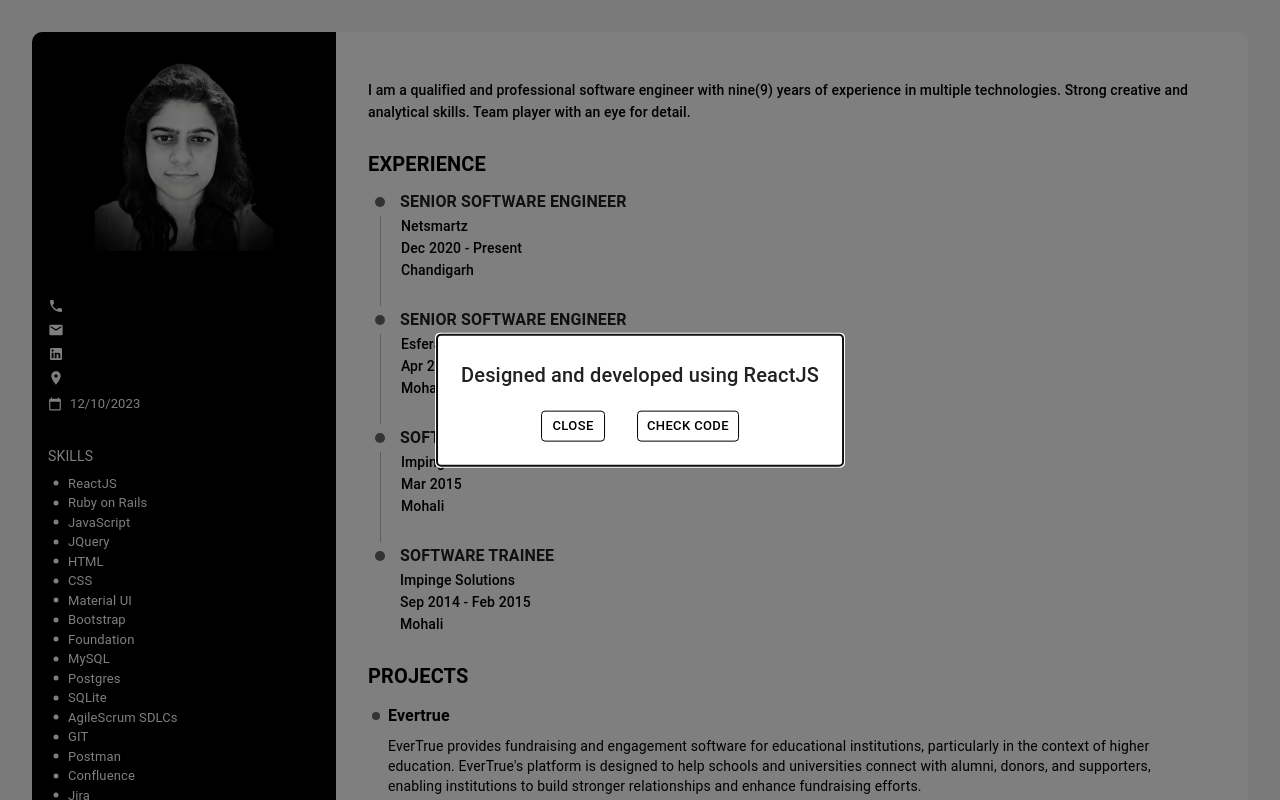
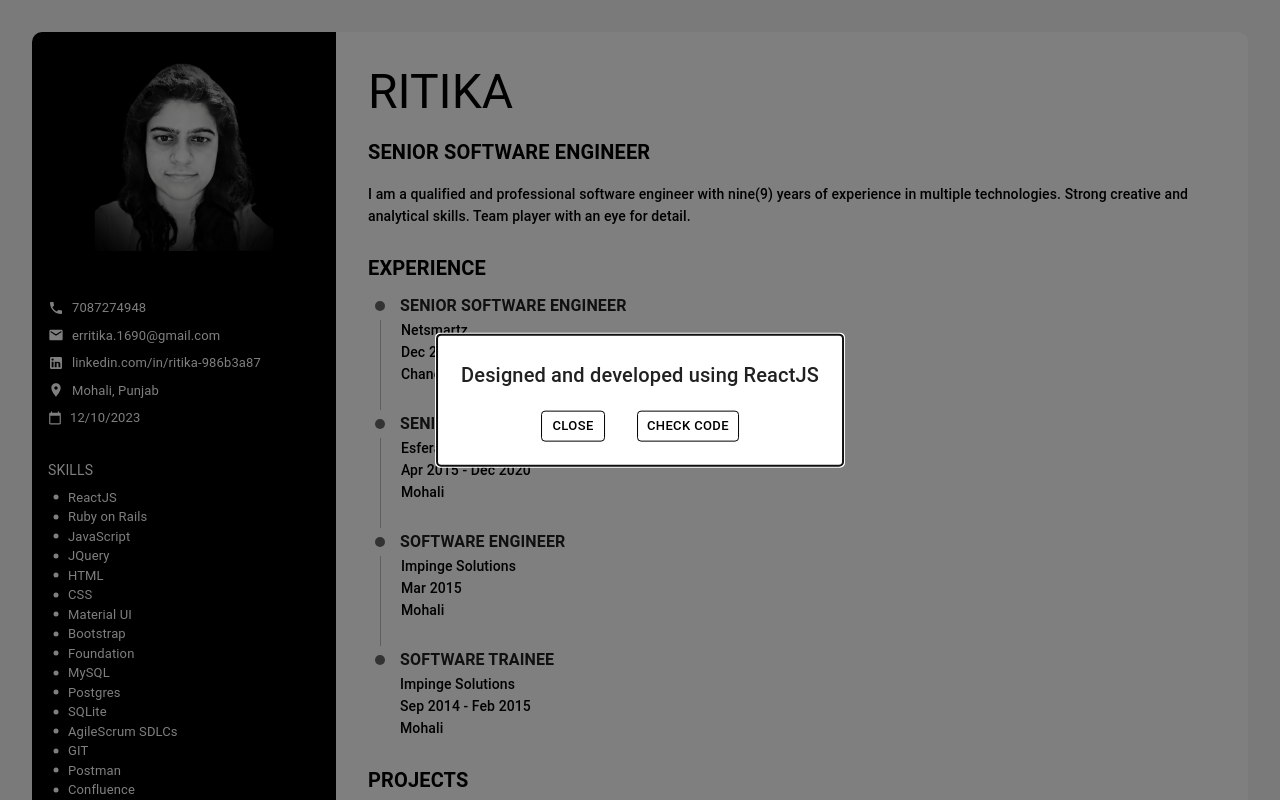
Before and after one commit to Ritika90/CV, a React (Create React App) app: page / in a window 1280 px wide. Shown: the top 800 px of the page. Built offline with nearby package versions, Linux system fonts and the light colour scheme.

Commit message:
added variables

```diff
--- a/src/components/contants/theme.jsx
+++ b/src/components/contants/theme.jsx
@@ -92,4 +92,11 @@
 export const SCHOOL_EDUCATION = ['HSC(CBSE: 78.4%)', 'SSC(CBSE: 78.2%)'];
 export const STRENGTHS = ["Leadership Quality", "Quick Learner", "Punctual", "Flexible"];
 export const ACHIEVEMENTS = ["M.Tech Gold Medalist", "First prize in intra college table tennis competition", "First prize in the women's doubles category at the intra-college badminton championship", "Second prize in intra college volleyball championship"];
-export const SKILLS = ['ReactJS', 'Ruby on Rails', 'JavaScript', 'JQuery', 'HTML', 'CSS', 'Material UI', 'Bootstrap', 'Foundation', 'MySQL', 'Postgres', 'SQLite', 'Agile\Scrum SDLCs', 'GIT', 'Postman', 'Confluence', 'Jira'];
+export const SKILLS = ['ReactJS', 'Ruby on Rails', 'JavaScript', 'JQuery', 'HTML', 'CSS', 'Material UI', 'Bootstrap', 'Foundation', 'MySQL', 'Postgres', 'SQLite', "Agile\Scrum SDLCs", 'GIT', 'Postman', 'Confluence', 'Jira'];
+export const USER_NAME='RITIKA'
+export const USER_DESIGNATION='SENIOR SOFTWARE ENGINEER'
+export const USER_MOBILE_NUMBER='7087274948'
+export const USER_EMAIL_ADDRESS='erritika.1690@gmail.com'
+export const USER_ADDRESS='Mohali, Punjab'
+export const USER_LINKEDIN_URL='linkedin.com/in/ritika-986b3a87'
+export const USER_GITHUB_URL='https://github.com/Ritika90/CV'
--- a/src/components/dark-theme/PersonalInfo.jsx
+++ b/src/components/dark-theme/PersonalInfo.jsx
@@ -1,5 +1,6 @@
 import { Box, Typography, Link } from "@mui/material";
 import { Phone, Mail, LocationOn, LinkedIn, CalendarToday } from '@mui/icons-material';
+import { USER_ADDRESS, USER_EMAIL_ADDRESS, USER_LINKEDIN_URL, USER_MOBILE_NUMBER } from "components/contants/theme";
 
 const PersonalInfo = () => {
     const currentDate = new Date();
@@ -10,27 +11,27 @@
             <Box display="flex" color="white" alignItems="center">
                 <Phone fontSize="12" />
                 <Typography ml={1} fontSize={13}>
-                    { process.env.REACT_APP_MOBILE_NUMBER }
+                    { process.env.REACT_APP_MOBILE_NUMBER || USER_MOBILE_NUMBER}
                 </Typography>
             </Box>
             <Box display="flex" color="white" alignItems="center" mt={1}>
                 <Mail fontSize="12" />
                 <Typography ml={1} fontSize={13} noWrap>
-                    { process.env.REACT_APP_EMAIL_ADDRESS }
+                    { process.env.REACT_APP_EMAIL_ADDRESS || USER_EMAIL_ADDRESS}
                 </Typography>
             </Box>
             <Box display="flex" color="white" alignItems="center" mt={1}>
                 <LinkedIn fontSize="12" />
-                <Link href={ `https://www.${ process.env.REACT_APP_LINKEDIN }`} target="_blank" sx={{ textDecoration: 'auto', color: 'white' }}>
+                <Link href={ `https://www.${ process.env.REACT_APP_LINKEDIN || USER_LINKEDIN_URL}`} target="_blank" sx={{ textDecoration: 'auto', color: 'white' }}>
                     <Typography ml={1} fontSize={13} noWrap>
-                        { process.env.REACT_APP_LINKEDIN }
+                        { process.env.REACT_APP_LINKEDIN || USER_LINKEDIN_URL }
                     </Typography>
                 </Link>
             </Box>
             <Box display="flex" color="white" alignItems="center" mt={1}>
                 <LocationOn fontSize="12" />
                 <Typography ml={1} fontSize={13}>
-                    { process.env.REACT_APP_ADDRESS }
+                    { process.env.REACT_APP_ADDRESS || USER_ADDRESS}
                 </Typography>
             </Box>
             <Box display="flex" color="white" alignItems="center" mt={1}>
--- a/src/components/modal/InfoModal.jsx
+++ b/src/components/modal/InfoModal.jsx
@@ -1,6 +1,7 @@
 import React, { useState, useEffect } from 'react';
 import { Typography, Modal, Box, Paper, Button, Backdrop } from '@mui/material';
 import { styled } from '@mui/system';
+import { USER_GITHUB_URL } from 'components/contants/theme';
 import T from 'T';
 
 const InfoModal = () => {
@@ -56,7 +57,7 @@
                     <StyledButton variant="outlined" size="small" onClick={ handleClose }>
                         { T.CLOSE }
                     </StyledButton>
-                    <StyledButton variant="outlined" href={process.env.REACT_APP_GITHUB} target="_blank" size="small">
+                    <StyledButton variant="outlined" href={process.env.REACT_APP_GITHUB || USER_GITHUB_URL} target="_blank" size="small">
                         { T.CHECK_CODE }
                     </StyledButton>
                 </Box>
--- a/src/containers/themes/LightTheme.jsx
+++ b/src/containers/themes/LightTheme.jsx
@@ -1,4 +1,5 @@
 import { Typography, Grid } from "@mui/material";
+import { USER_DESIGNATION, USER_NAME } from "components/contants/theme";
 import { Experience, Projects } from "components/light-theme";
 import T from "T";
 
@@ -8,8 +9,8 @@
             borderBottomRightRadius: '10px',
             borderTopRightRadius: '10px'
         }}>
-            <Typography variant="h3">{process.env.REACT_APP_NAME}</Typography>
-            <Typography variant="h6" mt={2} fontWeight={600}>{process.env.REACT_APP_DESIGNATION}</Typography>
+            <Typography variant="h3">{process.env.REACT_APP_NAME || USER_NAME}</Typography>
+            <Typography variant="h6" mt={2} fontWeight={600}>{process.env.REACT_APP_DESIGNATION || USER_DESIGNATION}</Typography>
             <Typography variant="subtitle2" mt={2}>{T.INTRO}</Typography>
             <Experience />
             <Projects />
```
